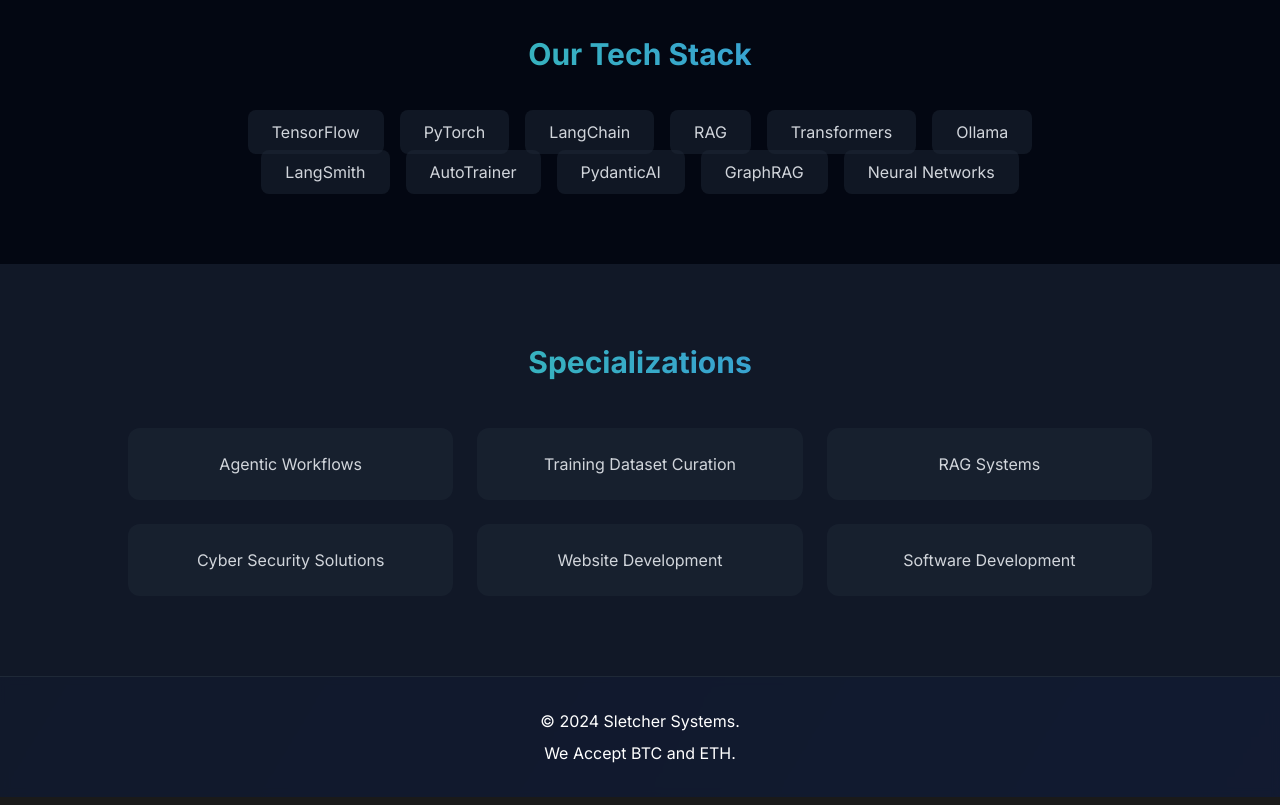
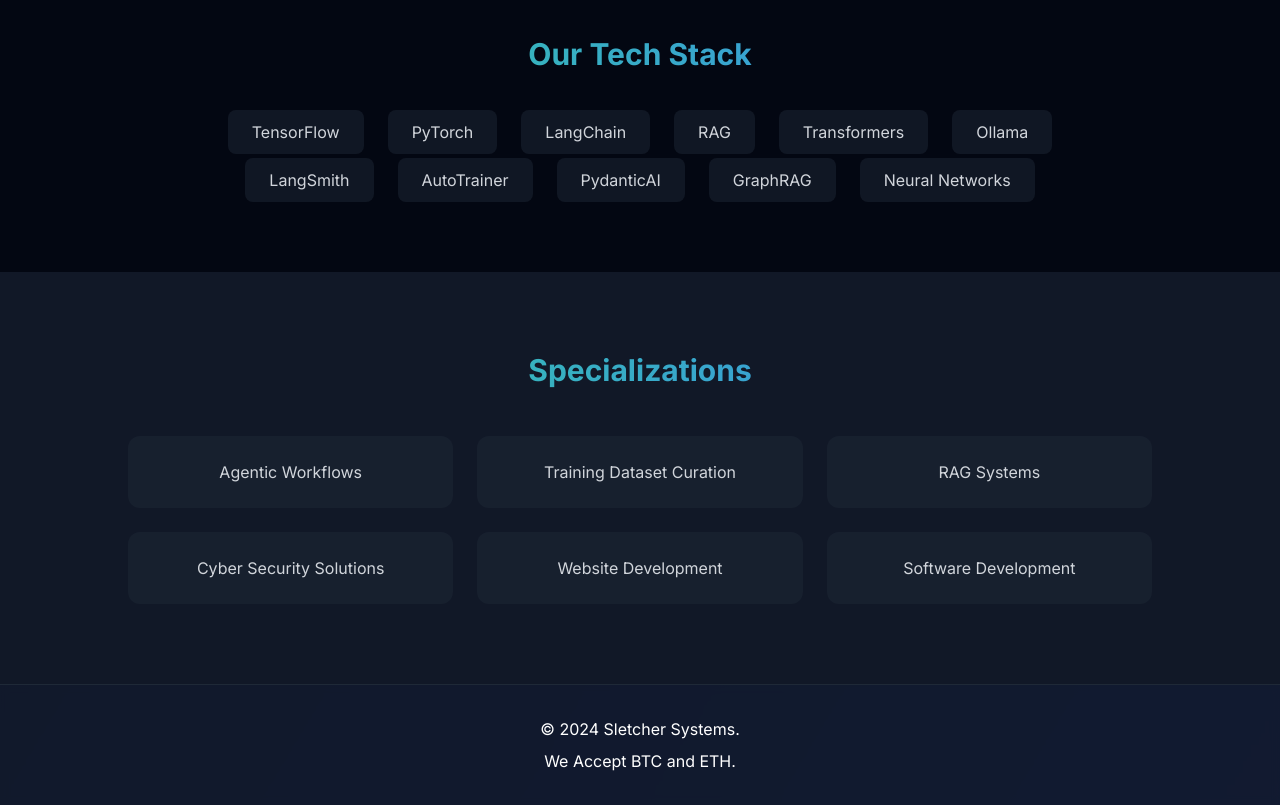
Before and after one commit to banditofsmoke/testsite2, a Next.js app: page / in a window 1280 px wide. Shown: the part 1340-2145 px from the top of the page. Built offline with nearby package versions, Linux system fonts and the light colour scheme.

Commit message:
Update page.tsx
padding issue

```diff
--- a/app/page.tsx
+++ b/app/page.tsx
@@ -126,7 +126,7 @@
           <h2 className="text-3xl font-bold text-center mb-12 bg-clip-text text-transparent bg-gradient-to-r from-emerald-400 to-blue-500">
             Our Tech Stack
           </h2>
-          <div className="flex flex-wrap justify-center gap-4 max-w-4xl mx-auto">
+          <div className="flex flex-wrap justify-center gap-6 max-w-4xl mx-auto">
             {techStack.map((tech, index) => (
               <Tooltip key={index} content={tech.description}>
                 <span className="px-6 py-3 bg-gray-800/50 text-gray-300 rounded-lg hover:bg-gray-800 transition-all duration-300">
```
